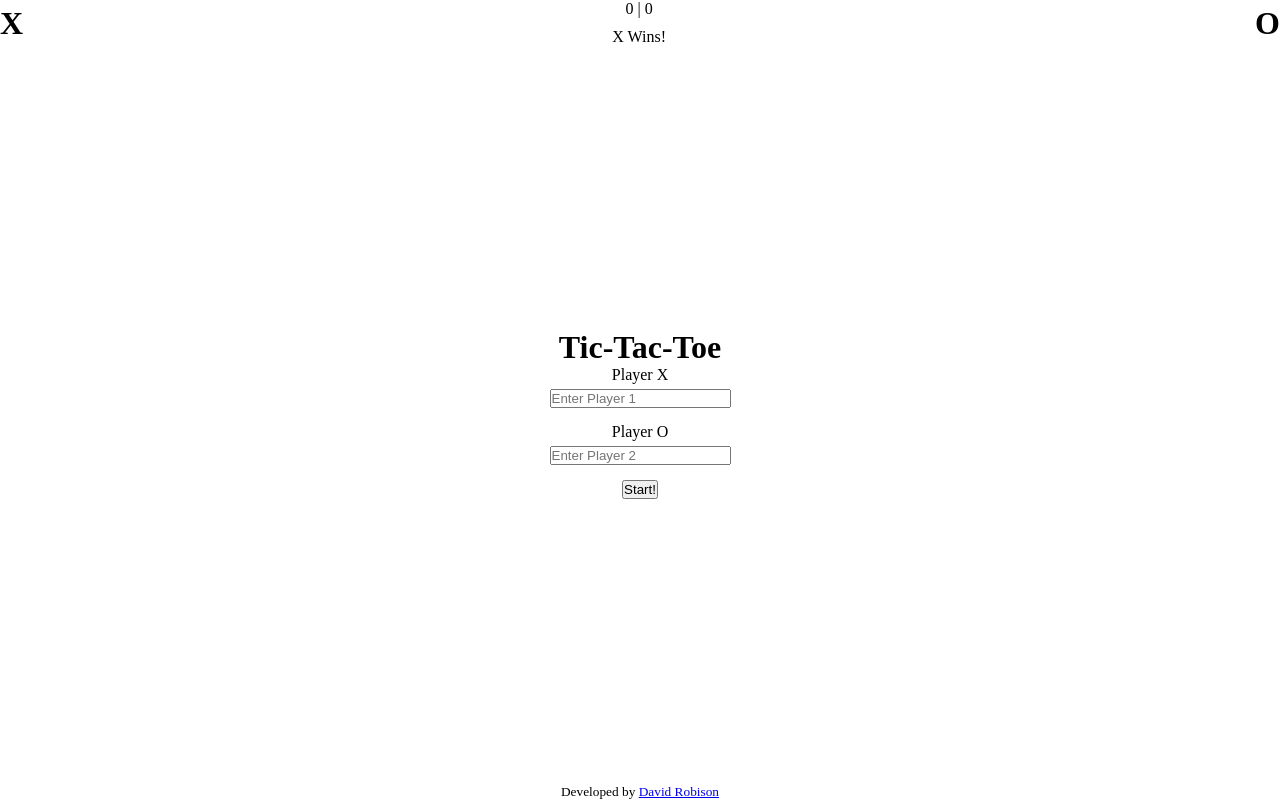
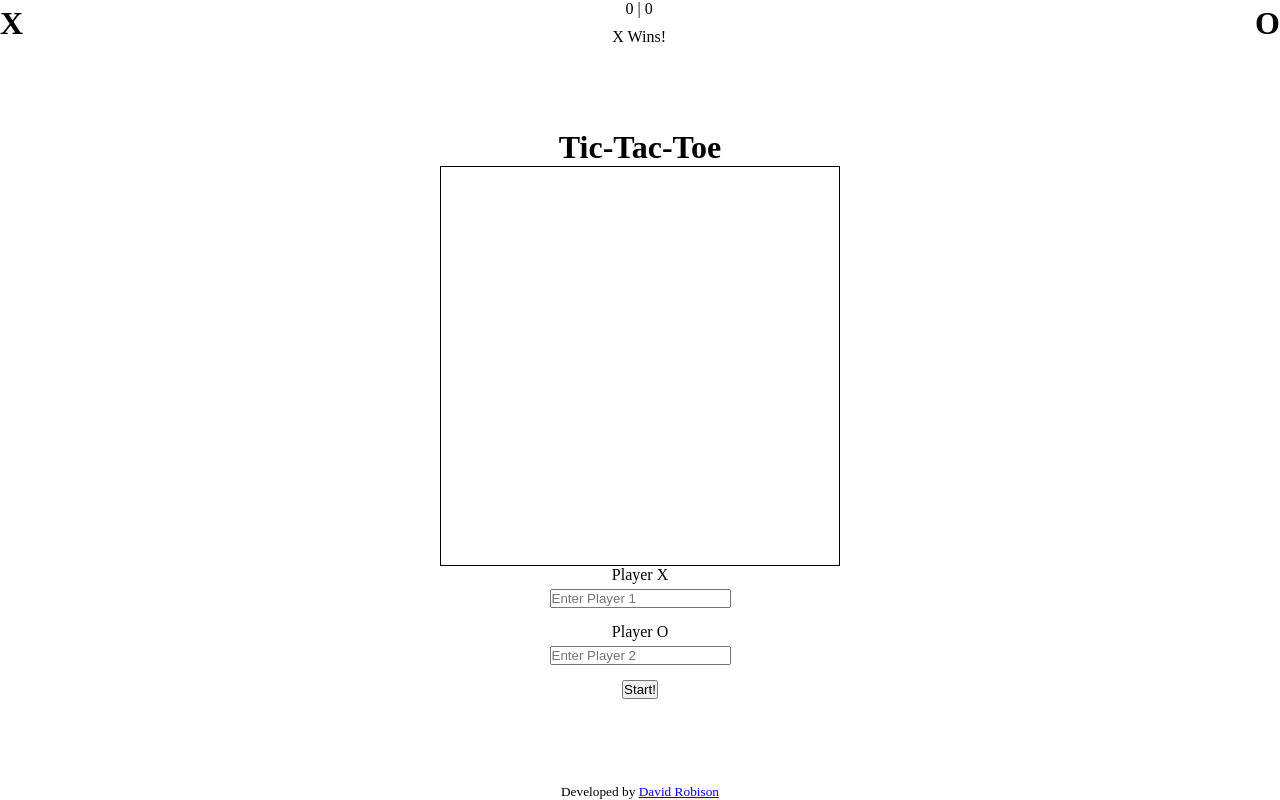
Before and after one commit to robisonwebdev/tic-tac-toe-react, a React (Create React App) app: page / in a window 1280 px wide. Built offline with nearby package versions, Linux system fonts and the light colour scheme.

Commit message:
Setup grid, border, height, and width on .gameboard

```diff
--- a/src/styles/Gameboard.css
+++ b/src/styles/Gameboard.css
@@ -0,0 +1,10 @@
+.gameboard {
+    display: grid;
+    grid-template-columns: repeat(3, 1fr);
+    grid-template-rows: repeat(3, 1fr);
+    gap: 0;
+
+    border: 1px solid black;
+    height: 400px;
+    width: 400px;
+}
```
